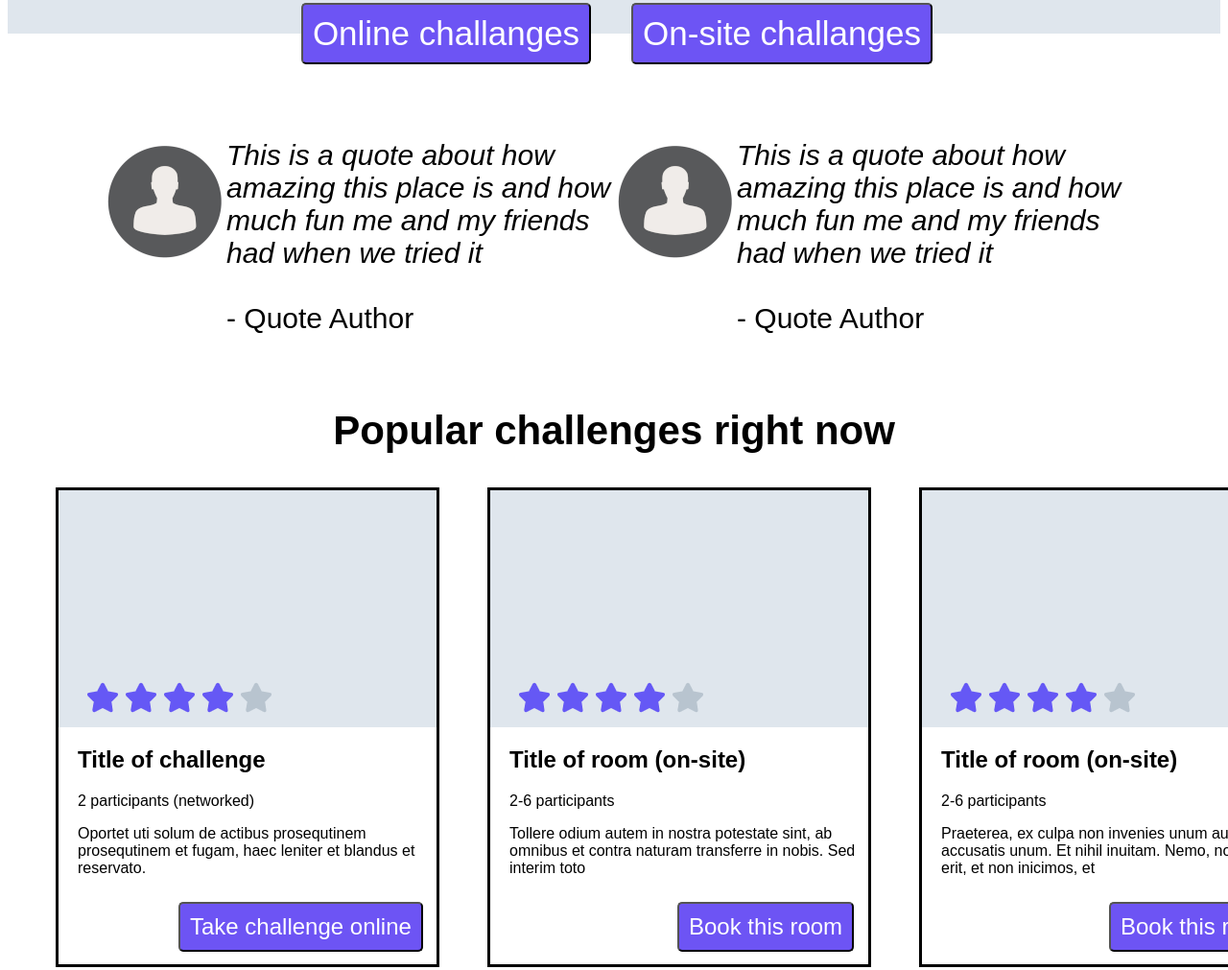
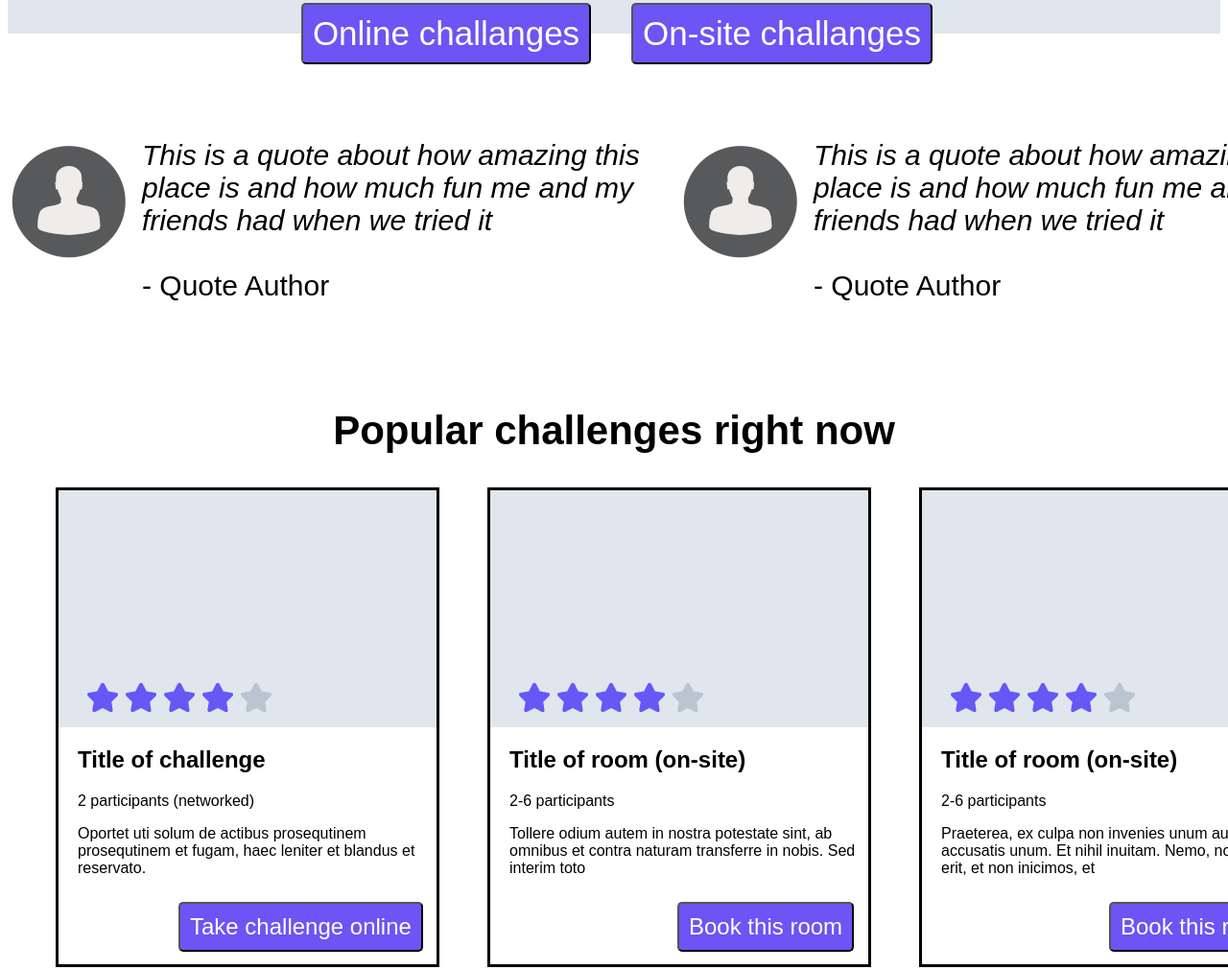
Before and after one commit to FredricNordin/ESCGRID, a plain HTML site: page index.html in a window 1280 px wide. Shown: the part 733-1744 px from the top of the page at 96% size. Drawn offline with Linux system fonts and the light colour scheme.

Commit message:
Update desktop.css

```diff
--- a/desktop.css
+++ b/desktop.css
@@ -77,18 +77,18 @@ button { color: white; background-color: #6d54f4; font-size: 35px; border-radius
 /* TESTIMONIALS */
 .testimonials {
   display: grid;
-  grid-template-columns: 100px auto auto auto auto 100px;
+  grid-template-columns: auto 100px 600px 100px 600px auto;
   grid-template-rows: 200px;
   margin-top: 60px;
-  grid-auto-flow: row;
+  grid-auto-flow: column;
   grid-template-areas:
     ". testimonial1 testimonial2 testimonial3 testimonial4 .";
 }
 
 .testimonial1 { grid-area: testimonial1; }
-.testimonial2 { grid-area: testimonial2; font-size: 30px; }
+.testimonial2 { grid-area: testimonial2; font-size: 30px; margin-left: 40px; }
 .testimonial3 { grid-area: testimonial3;  }
-.testimonial4 { grid-area: testimonial4; font-size: 30px; }
+.testimonial4 { grid-area: testimonial4; font-size: 30px; margin-left: 40px; }
 
 
 /* POPULAR CHALLANGES */
@@ -97,7 +97,7 @@ button { color: white; background-color: #6d54f4; font-size: 35px; border-radius
   grid-template-columns: auto 400px 400px 400px auto;
   grid-template-rows: 250px 250px;
   gap: 0px 50px;
-  grid-auto-flow: row;
+  grid-auto-flow: column;
   grid-template-areas:
     ". challenge1-img challenge2-img challenge3-img ."
     ". challenge1-text challenge2-text challenge3-text .";
```
